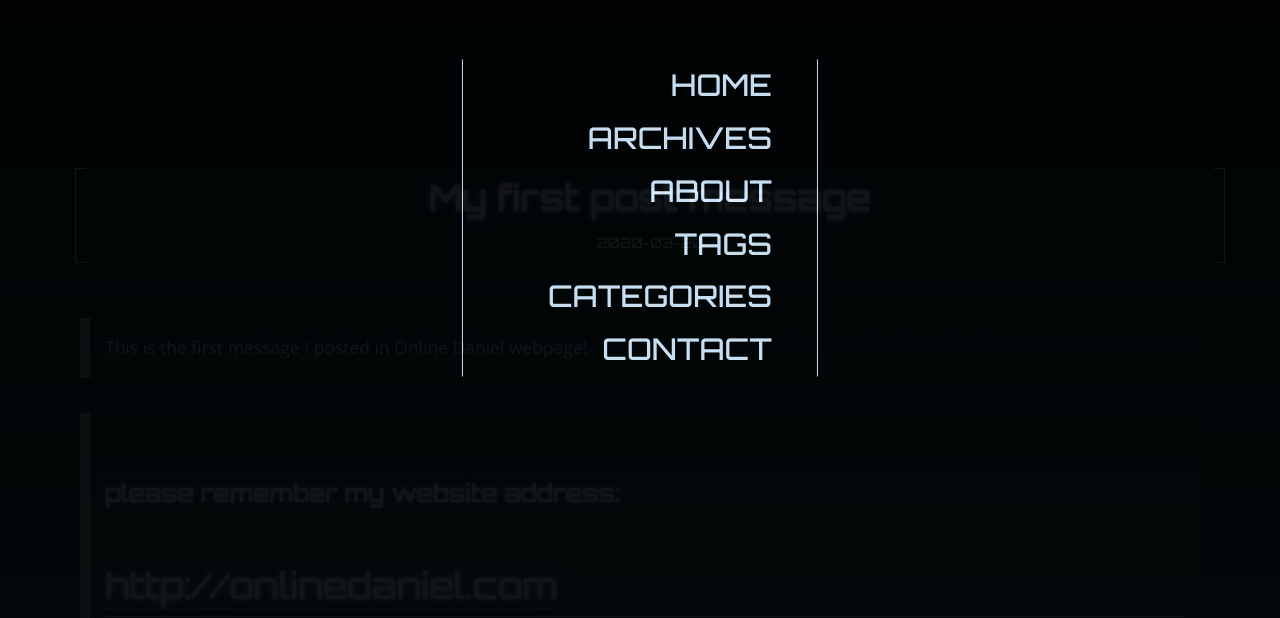
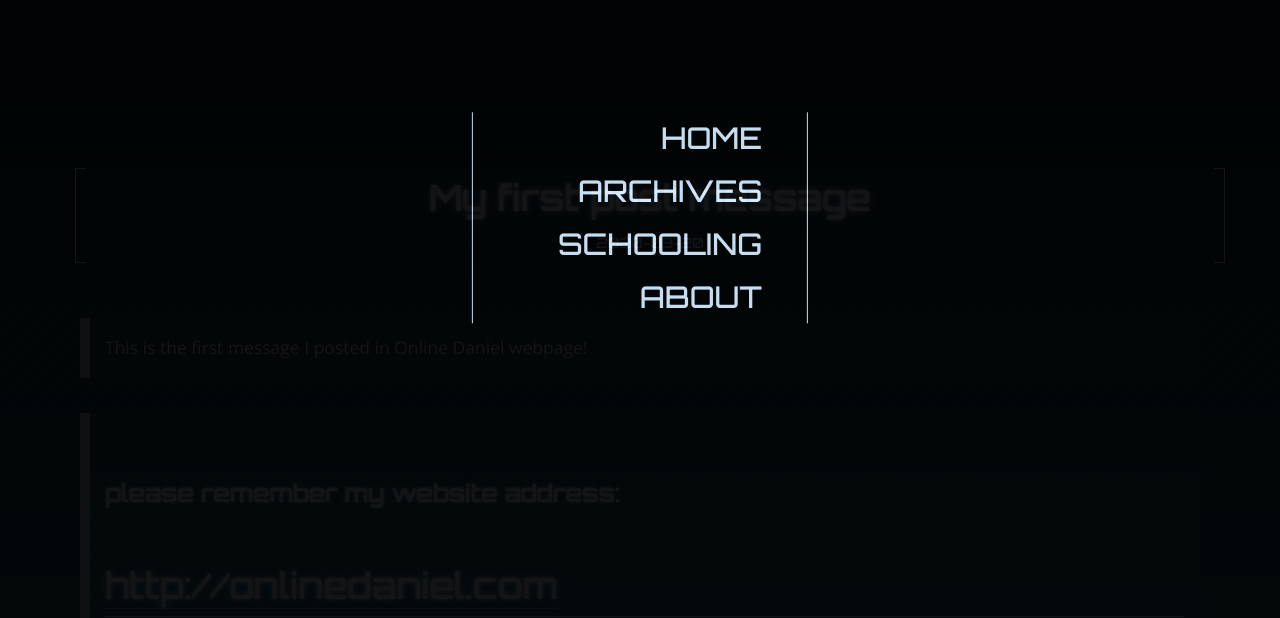
Before and after one commit to Joey820207/joey820207.github.io, a plain HTML site: page 2020/03/20/My-first-blog/index.html in a window 1280 px wide. Both pictures are taken after a click on the link 1240 px from the left and 41 px from the top of the page. Shown: the part 182-800 px from the top of the page. Drawn offline with nearby package versions, Linux system fonts and the light colour scheme.

Commit message:
Site updated: 2020-03-23 20:32:06

```diff
--- a/2020/03/20/My-first-blog/index.html
+++ b/2020/03/20/My-first-blog/index.html
@@ -104,26 +104,14 @@ My dad help me to buildup t">
             </li>
 
             <li class="menu-item">
-                <a href="/about.html">
-                    About
+                <a href="/schooling">
+                    Schooling
                 </a>
             </li>
 
             <li class="menu-item">
-                <a href="/tags">
-                    Tags
-                </a>
-            </li>
-
-            <li class="menu-item">
-                <a href="/categories">
-                    Categories
-                </a>
-            </li>
-
-            <li class="menu-item">
-                <a href="/contact.html">
-                    Contact
+                <a href="/about">
+                    About
                 </a>
             </li>
 
```
Also changed, not shown: 2020/03/23/hello-world/index.html (+4 -16 lines), about/index.html (+4 -16 lines), archives/2020/03/index.html (+4 -16 lines), archives/2020/index.html (+4 -16 lines), archives/index.html (+4 -16 lines), index.html (+4 -16 lines), schooling/index.html (+4 -16 lines).
